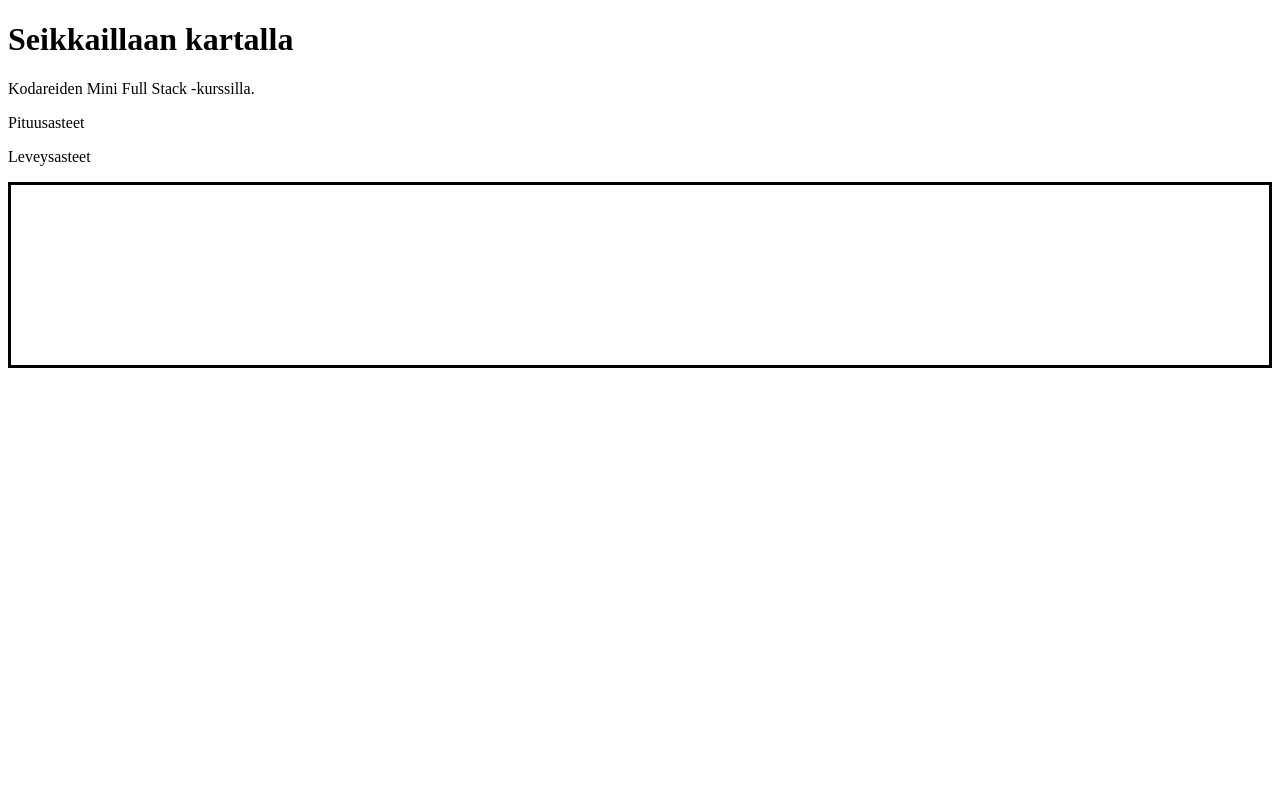
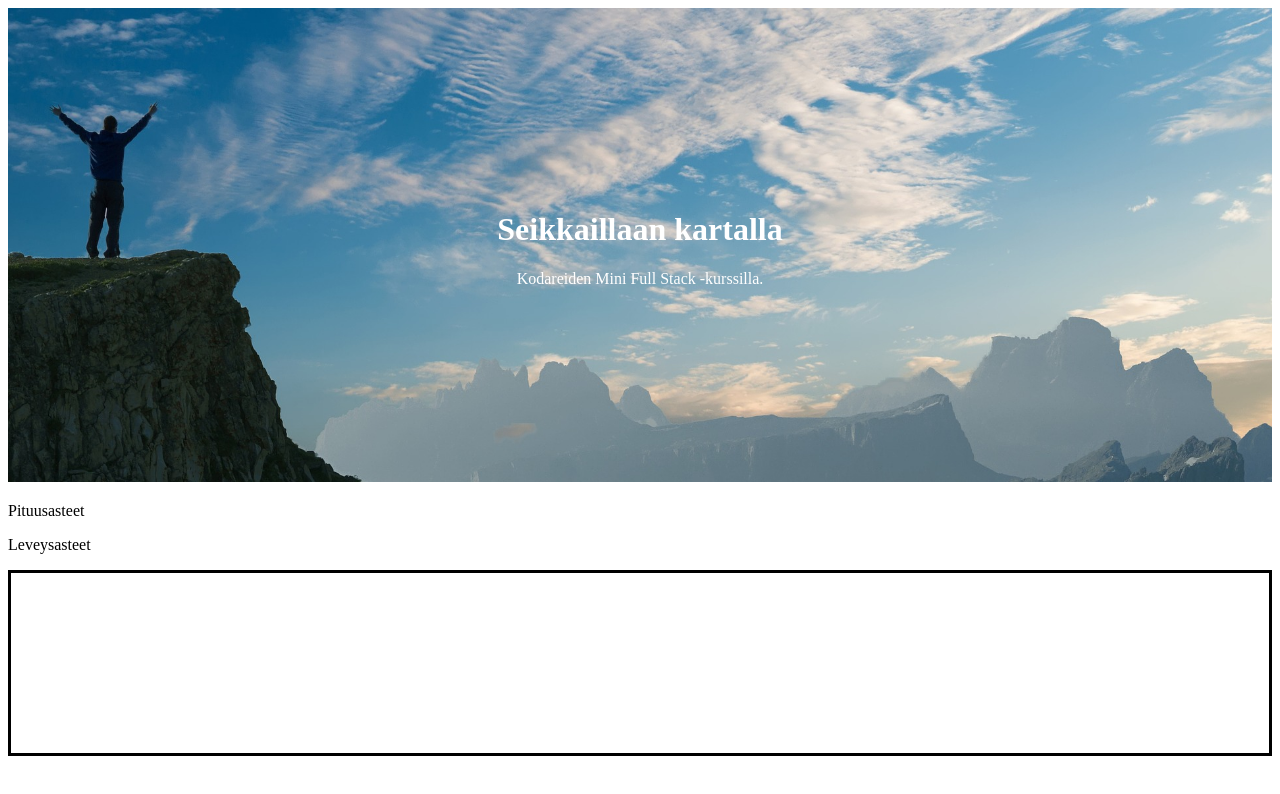
Before and after one commit to suvisyrjalainen/torstain_fullstack_karttaprojekti, a website: page public/index.html in a window 1280 px wide. Drawn offline with nearby package versions, Linux system fonts and the light colour scheme.

Commit message:
taustakuva

```diff
--- a/public/css/sijainti_ja_kartta.css
+++ b/public/css/sijainti_ja_kartta.css
@@ -2,3 +2,16 @@
   height: 180px;
   border: solid;
 }
+
+.otsikko {
+  position: relative;
+  text-align: center;
+  color: white;
+}
+
+.otsikon_teksti {
+  position: absolute;
+  top: 50%;
+  left: 50%;
+  transform: translate(-50%, -50%);
+}
--- a/public/index.html
+++ b/public/index.html
@@ -20,8 +20,13 @@
 
 <body>
 
-<h1>Seikkaillaan kartalla</h1>
-<p>Kodareiden Mini Full Stack -kurssilla.</p>
+<div class="otsikko">
+    <img src="media/kuvat/taustakuva_iso.jpg" alt="tässä pitäisi olla taustakuva" width=100%>
+    <div class="otsikon_teksti">
+        <h1>Seikkaillaan kartalla</h1>
+        <p>Kodareiden Mini Full Stack -kurssilla.</p>
+    </div>
+</div>
 
 <p>Pituusasteet</p>
 <p id="pituusasteet"></p>
--- a/public/js/sijainti_ja_kartta.js
+++ b/public/js/sijainti_ja_kartta.js
@@ -16,6 +16,8 @@ if("geolocation" in navigator) {
       L.tileLayer('https://{s}.tile.openstreetmap.org/{z}/{x}/{y}.png', {
           attribution: '&copy; <a href="https://www.openstreetmap.org/copyright">OpenStreetMap</a> contributors'
       }).addTo(kartta);
+
+      var marker = L.marker([latitude, longitude]).addTo(kartta);
   });
 }
 else{
```
Also changed, not shown: public/media/kuvat/taustakuva_iso.jpg (added), public/media/kuvat/taustakuva_pieni.jpg (added).
